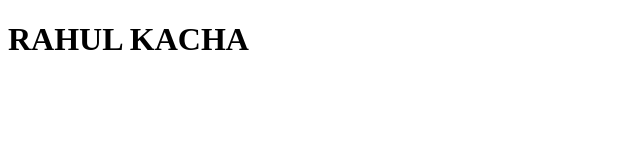
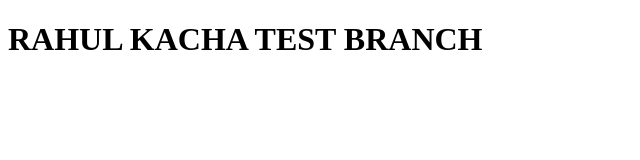
Before and after one commit to rahulkacha/vcs-task, a plain HTML site: page index.html in a window 1280 px wide. Shown: the whole page, without its empty margins (0-640 px from the left). Drawn offline with Linux system fonts and the light colour scheme.

Commit message:
fdfhdfjd

```diff
--- a/index.html
+++ b/index.html
@@ -6,6 +6,6 @@
     <title>merge-coflict-task</title>
 </head>
 <body>
-    <h1>RAHUL KACHA</h1>
+    <h1>RAHUL KACHA TEST BRANCH</h1>
 </body>
 </html>
```
